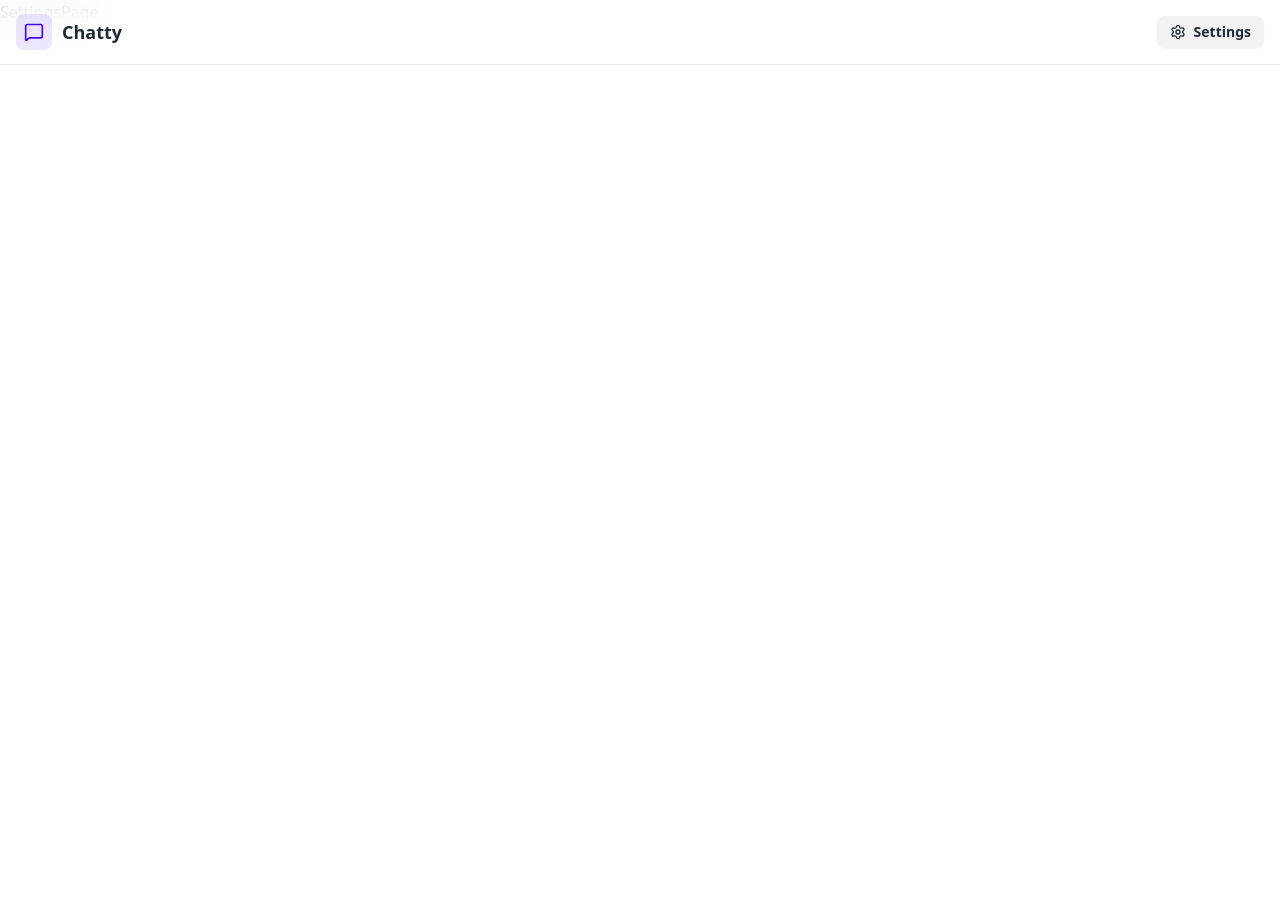
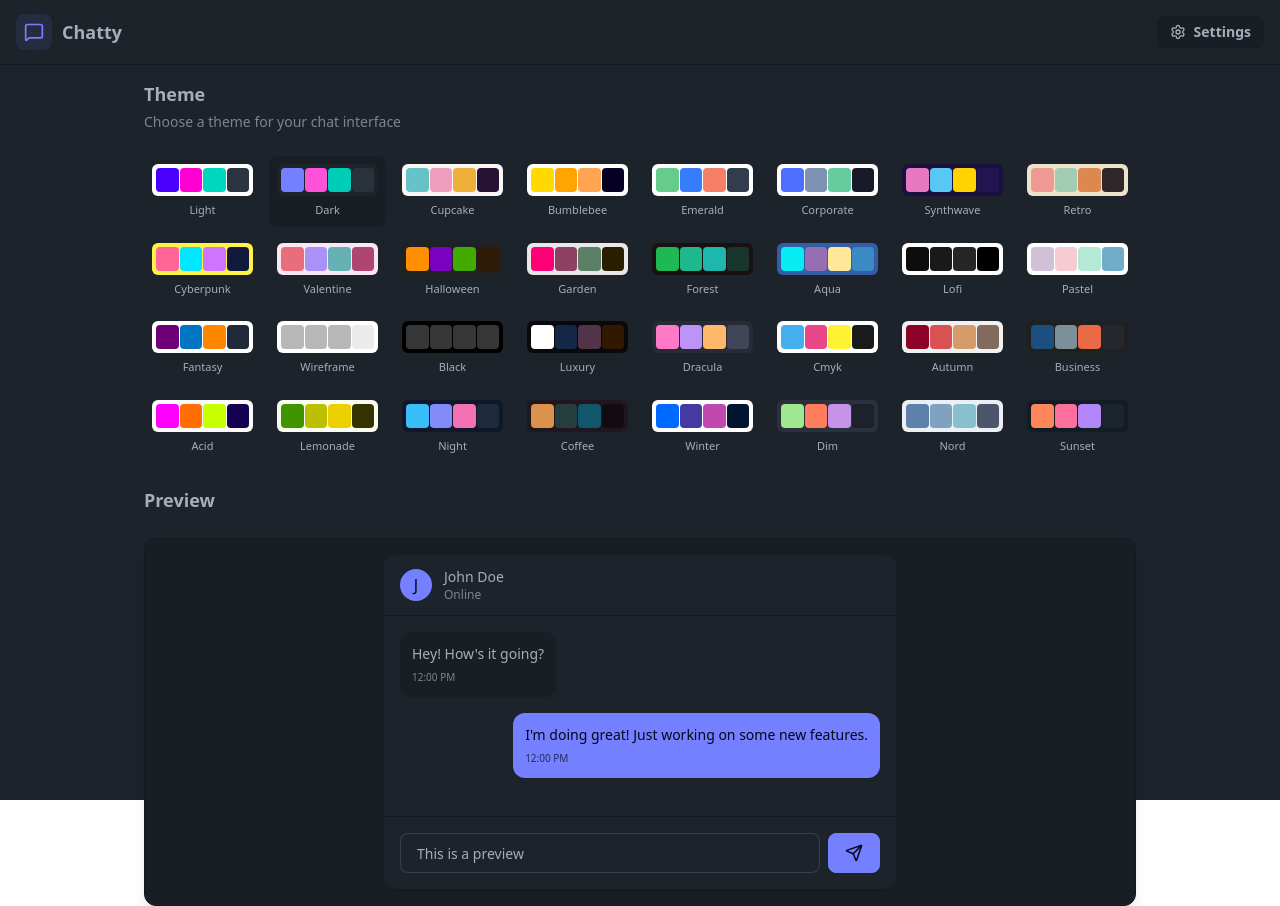
Before and after one commit to dhruba001/ChatApp, a React (Vite) app in the folder frontend/: page /settings in a window 1280 px wide. Before the commit the page ends 800 px from the top, so only its background shows below. Built offline with nearby package versions, Linux system fonts and the light colour scheme; no server answers.

Commit message:
themes added

```diff
--- a/frontend/src/App.jsx
+++ b/frontend/src/App.jsx
@@ -18,10 +18,15 @@
 import { Loader } from "lucide-react";
 import { Toaster } from "react-hot-toast";
 
+//* Theme store
+import { useThemeStore } from "./store/useThemeStore";
+
 const App = () => {
   //* when we call useAuthStore() -> zustand connects component to store
   //* useAuthStore() → calls that function useAuthStore, returning your defined states
   const { authUser, checkAuth, isCheckingAuth } = useAuthStore();
+
+  const { theme } = useThemeStore();
 
   useEffect(() => {
     checkAuth();
@@ -39,7 +44,7 @@
   //* need navbar at top everytime in ui so it's outside of route
   //* routes will fetch components dynamically
   return (
-    <div>
+    <div data-theme={theme}>
       <Navbar />
       <Routes>
         <Route
--- a/frontend/src/pages/SettingsPage.jsx
+++ b/frontend/src/pages/SettingsPage.jsx
@@ -1,7 +1,135 @@
-import React from "react";
+import { THEMES } from "../constants";
+import { useThemeStore } from "../store/useThemeStore";
+import { Send } from "lucide-react";
+
+const PREVIEW_MESSAGES = [
+  { id: 1, content: "Hey! How's it going?", isSent: false },
+  {
+    id: 2,
+    content: "I'm doing great! Just working on some new features.",
+    isSent: true,
+  },
+];
 
 const SettingsPage = () => {
-  return <div>SettingsPage</div>;
+  const { theme, setTheme } = useThemeStore();
+
+  return (
+    <div className="h-screen container mx-auto px-4 pt-20 max-w-5xl">
+      <div className="space-y-6">
+        <div className="flex flex-col gap-1">
+          <h2 className="text-lg font-semibold">Theme</h2>
+          <p className="text-sm text-base-content/70">
+            Choose a theme for your chat interface
+          </p>
+        </div>
+
+        <div className="grid grid-cols-4 sm:grid-cols-6 md:grid-cols-8 gap-2">
+          {THEMES.map((t) => (
+            <button
+              key={t}
+              className={`
+                group flex flex-col items-center gap-1.5 p-2 rounded-lg transition-colors
+                ${theme === t ? "bg-base-200" : "hover:bg-base-200/50"}
+              `}
+              onClick={() => setTheme(t)}
+            >
+              <div
+                className="relative h-8 w-full rounded-md overflow-hidden"
+                data-theme={t}
+              >
+                <div className="absolute inset-0 grid grid-cols-4 gap-px p-1">
+                  <div className="rounded bg-primary"></div>
+                  <div className="rounded bg-secondary"></div>
+                  <div className="rounded bg-accent"></div>
+                  <div className="rounded bg-neutral"></div>
+                </div>
+              </div>
+              <span className="text-[11px] font-medium truncate w-full text-center">
+                {t.charAt(0).toUpperCase() + t.slice(1)}
+              </span>
+            </button>
+          ))}
+        </div>
+
+        {/* Preview Section */}
+        <h3 className="text-lg font-semibold mb-3">Preview</h3>
+        <div className="rounded-xl border border-base-300 overflow-hidden bg-base-100 shadow-lg">
+          <div className="p-4 bg-base-200">
+            <div className="max-w-lg mx-auto">
+              {/* Mock Chat UI */}
+              <div className="bg-base-100 rounded-xl shadow-sm overflow-hidden">
+                {/* Chat Header */}
+                <div className="px-4 py-3 border-b border-base-300 bg-base-100">
+                  <div className="flex items-center gap-3">
+                    <div className="w-8 h-8 rounded-full bg-primary flex items-center justify-center text-primary-content font-medium">
+                      J
+                    </div>
+                    <div>
+                      <h3 className="font-medium text-sm">John Doe</h3>
+                      <p className="text-xs text-base-content/70">Online</p>
+                    </div>
+                  </div>
+                </div>
+
+                {/* Chat Messages */}
+                <div className="p-4 space-y-4 min-h-[200px] max-h-[200px] overflow-y-auto bg-base-100">
+                  {PREVIEW_MESSAGES.map((message) => (
+                    <div
+                      key={message.id}
+                      className={`flex ${
+                        message.isSent ? "justify-end" : "justify-start"
+                      }`}
+                    >
+                      <div
+                        className={`
+                          max-w-[80%] rounded-xl p-3 shadow-sm
+                          ${
+                            message.isSent
+                              ? "bg-primary text-primary-content"
+                              : "bg-base-200"
+                          }
+                        `}
+                      >
+                        <p className="text-sm">{message.content}</p>
+                        <p
+                          className={`
+                            text-[10px] mt-1.5
+                            ${
+                              message.isSent
+                                ? "text-primary-content/70"
+                                : "text-base-content/70"
+                            }
+                          `}
+                        >
+                          12:00 PM
+                        </p>
+                      </div>
+                    </div>
+                  ))}
+                </div>
+
+                {/* Chat Input */}
+                <div className="p-4 border-t border-base-300 bg-base-100">
+                  <div className="flex gap-2">
+                    <input
+                      type="text"
+                      className="input input-bordered flex-1 text-sm h-10"
+                      placeholder="Type a message..."
+                      value="This is a preview"
+                      readOnly
+                    />
+                    <button className="btn btn-primary h-10 min-h-0">
+                      <Send size={18} />
+                    </button>
+                  </div>
+                </div>
+              </div>
+            </div>
+          </div>
+        </div>
+      </div>
+    </div>
+  );
 };
-
 export default SettingsPage;
--- a/frontend/tailwind.config.js
+++ b/frontend/tailwind.config.js
@@ -1,11 +1,46 @@
-/** @type {import('tailwindcss').Config} */
-
 import daisyui from "daisyui";
 
+/** @type {import('tailwindcss').Config} */
 export default {
   content: ["./index.html", "./src/**/*.{js,ts,jsx,tsx}"],
   theme: {
     extend: {},
   },
   plugins: [daisyui],
+  daisyui: {
+    themes: [
+      "light",
+      "dark",
+      "cupcake",
+      "bumblebee",
+      "emerald",
+      "corporate",
+      "synthwave",
+      "retro",
+      "cyberpunk",
+      "valentine",
+      "halloween",
+      "garden",
+      "forest",
+      "aqua",
+      "lofi",
+      "pastel",
+      "fantasy",
+      "wireframe",
+      "black",
+      "luxury",
+      "dracula",
+      "cmyk",
+      "autumn",
+      "business",
+      "acid",
+      "lemonade",
+      "night",
+      "coffee",
+      "winter",
+      "dim",
+      "nord",
+      "sunset",
+    ],
+  },
 };
```
